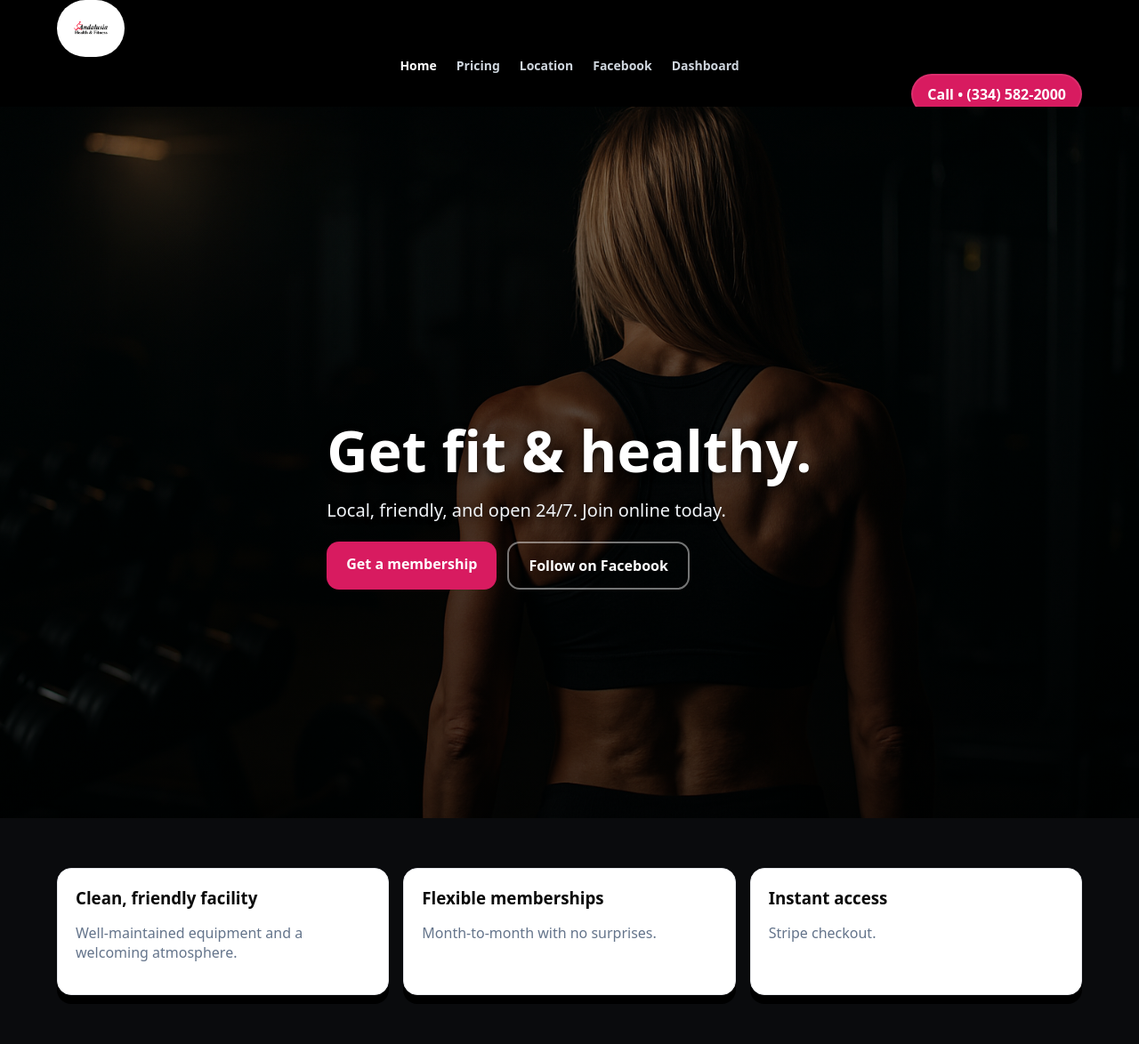
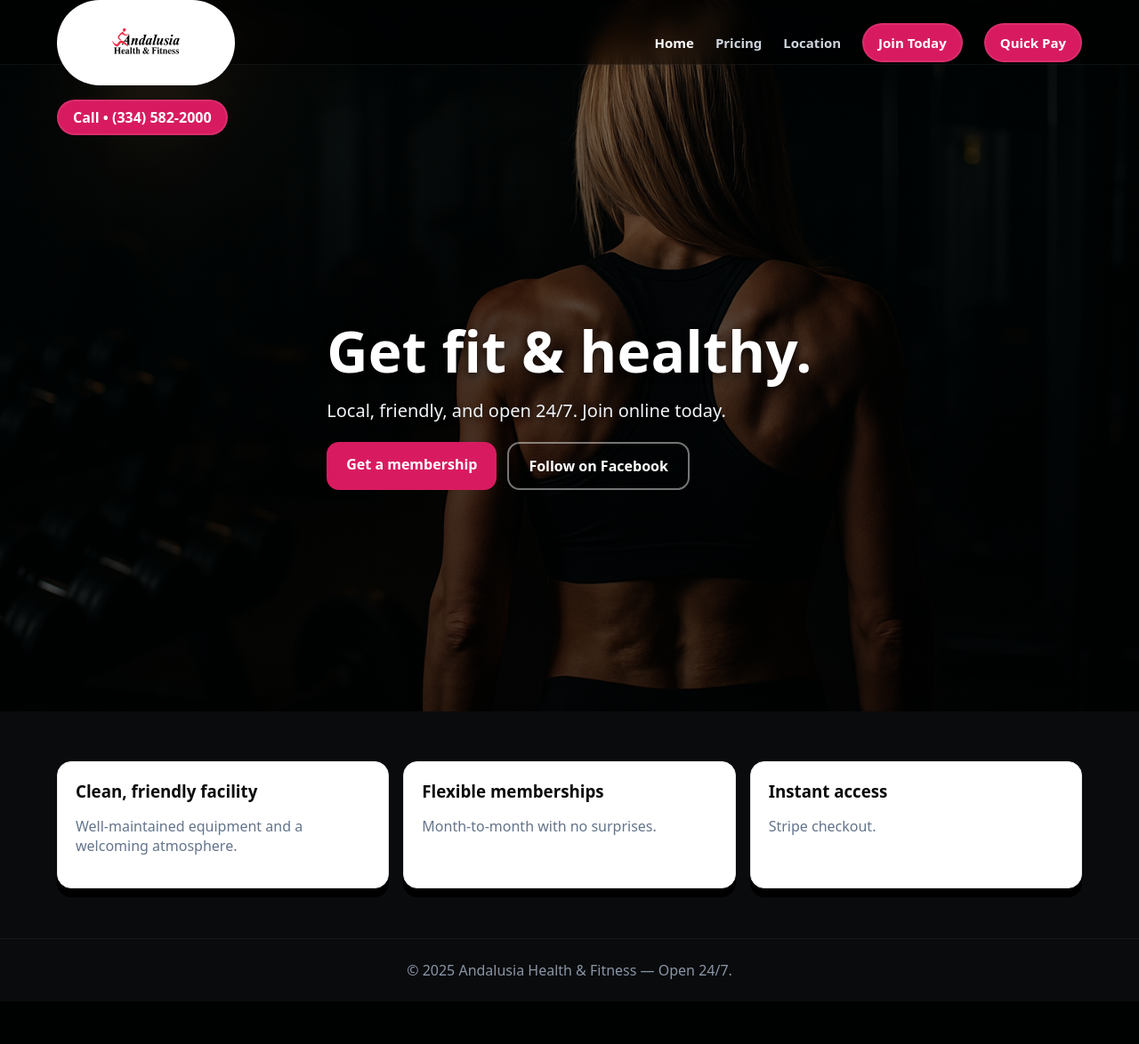
Before and after one commit to BackTraceWeb/Andalusia-Health-and-Fitness, a PHP site: page / in a window 1280 px wide. Shown: the top 1174 px of the page at 89% size. After the commit the page ends 1101 px from the top, so only its background shows below. Run offline with PHP 8.4, Linux system fonts and the light colour scheme.

Commit message:
Add membership and payments HTML files

```diff
--- a/index.html
+++ b/index.html
@@ -21,9 +21,10 @@
   <a href="index.html" class="active">Home</a>
   <a href="pricing.html">Pricing</a>
   <a href="https://maps.google.com/?q=205+Church+St,+Andalusia,+AL+36420" target="_blank" rel="noopener">Location</a>
-        <a href="https://www.facebook.com/p/Andalusia-Health-and-Fitness-100057140663701/" target="_blank" rel="noopener">Facebook</a>
-        <a href="dashboard.html">Dashboard</a>
+  <a href="membership.html" class="btn-join">Join Today</a>
+  <a href="payments.html" class="btn-join">Quick Pay</a>
 </nav>
+
 
       <!-- Right: call CTA -->
       <div class="top-cta">
--- a/styles.css
+++ b/styles.css
@@ -1,6 +1,6 @@
 /* =========================================================
    Andalusia Health & Fitness – Global Styles
-   File: assets/css/style.css
+   File: assets/css/styles.css
    ========================================================= */
 
 /* ====== Theme ====== */
@@ -31,68 +31,73 @@ img{max-width:100%;display:block}
 .shell{max-width:1200px;margin:0 auto;padding:0 24px}
 
 /* =========================================================
-   Top Bar / Navigation (shared across all pages)
+   Top Bar / Navigation (logo + nav)
    ========================================================= */
-/* Fix: don't let the brand pill stretch full width */
-/* Let the brand cell size naturally */
-.topbar .shell {
-  grid-template-columns: auto 1fr auto;  /* brand auto, nav flex, CTA auto */
-  align-items: center;
-  height: 120px;                        /* increase bar height */
+.topbar{
+  position:fixed; top:0; left:0; right:0; z-index:50;
+  background:rgba(0,0,0,.45); backdrop-filter:saturate(140%) blur(8px);
+  border-bottom:1px solid rgba(255,255,255,.06);
+}
+.topbar .shell{
+  display:grid;
+  grid-template-columns: auto 1fr;  /* logo | nav */
+  align-items:center;
+  height:72px;
+  gap:16px;
 }
 
+/* Logo pill */
+.brand-pill{
+  display:inline-flex;
+  align-items:center; justify-content:center;
+  padding:6px 14px;                 /* skinny bubble */
+  background:#fff;
+  border:2px solid rgba(255,255,255,.08);
+  border-radius:999px;
+  box-shadow:0 2px 6px rgba(0,0,0,.18);
+  width:max-content; white-space:nowrap;
+  line-height:0;
+  transition:transform .2s ease, box-shadow .2s ease;
+}
+.brand-pill:hover{ transform:translateY(-2px) scale(1.02); box-shadow:0 4px 14px rgba(0,0,0,.25) }
+.brand-pill img{ height:65px; width:auto; display:inline-block }
 
-.brand-pill {
-  display: inline-flex;
-  align-items: center;
-  justify-content: center;
-  background: #fff;                            /* CTA uses brand color, logo pill stays white */
-  border: 2px solid rgba(255,255,255,.08);
-  padding: 10px 16px;                          /* identical padding as .pill-cta */
-  border-radius: 999px;
-  font-weight: 800;
-  transition: transform .2s ease, box-shadow .2s ease, background .2s ease;
-  height: auto;                                /* let logo decide height */
-  width: max-content;                          /* bubble hugs logo */
+/* Nav */
+.mainnav{
+  display:flex; gap:24px; justify-content:flex-end; align-items:center;
 }
+.mainnav a{
+  color:#cfd6de; font-weight:700; font-size:15px;
+}
+.mainnav a:hover, .mainnav a.active{ color:#fff }
 
-.brand-pill:hover {
-  transform: translateY(-2px) scale(1.02);
-  box-shadow: 0 4px 14px rgba(0,0,0,.25);
+/* Join Today inside nav (goes to membership.html) */
+.mainnav a.btn-join{
+  color:#fff; background:var(--brand);
+  border:2px solid rgba(255,255,255,.08);
+  padding:10px 16px; border-radius:999px; font-weight:800;
+  transition:transform .2s ease, box-shadow .2s ease, background .2s ease;
 }
+.mainnav a.btn-join:hover{ background:var(--brand-dark); transform:translateY(-2px); box-shadow:0 6px 14px rgba(0,0,0,.28) }
+.mainnav a.btn-join:focus-visible{ outline:3px solid rgba(216,27,96,.45); outline-offset:2px }
 
-.brand-pill img {
-  height: 28px;                                /* ~same visual height as CTA text */
-  width: auto;                                 /* preserve aspect ratio */
-  display: block;
+/* =========================================================
+   Call bar (just below the topbar)
+   ========================================================= */
+.callbar{
+  position:sticky; top:72px; z-index:40;
+  background:#000;
+  border-bottom:1px solid rgba(255,255,255,.08);
 }
-
-
-/* Scale logo down a bit on small screens */
-@media (max-width: 640px){
-  .brand-pill img{ height: 48px; }
+.callbar .shell{
+  display:flex; justify-content:flex-end; align-items:center;
+  gap:12px; padding:8px 24px;
 }
-
-.brand-pill:hover{ transform:translateY(-2px) scale(1.02); box-shadow:0 4px 14px rgba(0,0,0,0.25) }
-.brand-pill img {
-  height: 40px;        /* controls vertical size */
-  width: auto;         /* auto keeps the correct aspect ratio */
-  display: block;
-}
-
-
-/* Center nav */
-.mainnav{ display:flex; gap:22px; justify-content:center }
-.mainnav a{ color:#cfd6de; font-weight:600; font-size:14px }
-.mainnav a:hover{ color:#fff }
-.mainnav a.active{ color:#fff }
-
-/* Right CTA (Join Today pill) */
-.top-cta{ display:flex; justify-content:flex-end }
 .pill-cta{
   display:inline-block; color:#fff; background:var(--brand); border:2px solid rgba(255,255,255,.08);
   padding:10px 16px; border-radius:999px; font-weight:800;
   transition:transform .2s ease, box-shadow .2s ease, background .2s ease;
+  white-space:nowrap; line-height:1;
 }
 .pill-cta:hover{ background:var(--brand-dark); transform:translateY(-2px); box-shadow:0 6px 14px rgba(0,0,0,.28) }
 .pill-cta:focus-visible{ outline:3px solid rgba(216,27,96,.45); outline-offset:2px }
@@ -104,7 +109,6 @@ img{max-width:100%;display:block}
   min-height:100vh; position:relative; display:flex; align-items:center;
   background:#0a0b0d url('girlgym.png') center/cover no-repeat;
 }
-/* Overlay for readability on hero image */
 .hero .overlay{
   position:absolute; inset:0;
   background:
@@ -112,7 +116,7 @@ img{max-width:100%;display:block}
     linear-gradient(180deg, rgba(0,0,0,.42) 0%, rgba(0,0,0,.70) 100%);
 }
 .hero .shell{ position:relative; z-index:1 }
-.hero-copy{ color:var(--ink); padding-top:96px }
+.hero-copy{ color:var(--ink); padding-top:112px } /* allow for topbar + callbar */
 .hero-copy h1{
   margin:0 0 12px 0; font-size:64px; line-height:1.06; font-weight:800; letter-spacing:.2px;
   color:#fff; text-shadow:0 3px 10px rgba(0,0,0,.65);
@@ -122,11 +126,10 @@ img{max-width:100%;display:block}
   text-shadow:0 2px 6px rgba(0,0,0,.55);
 }
 
-/* Compact hero variant for inner pages (used by pricing) */
+/* Compact hero for inner pages */
 .hero--compact{
-  background:#0a0b0d;       /* solid, no image */
-  min-height:auto;
-  padding:120px 0 60px;     /* account for fixed topbar */
+  background:#0a0b0d; min-height:auto;
+  padding:140px 0 60px; /* account for fixed bars */
 }
 .hero--compact .hero-copy h1{ font-size:48px }
 .hero--compact .hero-copy .lede{ font-size:20px; margin-top:8px }
@@ -160,12 +163,11 @@ img{max-width:100%;display:block}
 .grid-3{ display:grid; grid-template-columns:repeat(3,1fr); gap:16px }
 .card{
   background:#fff; border:1px solid var(--card-border); border-radius:16px; padding:20px;
-  box-shadow:0 10px 0 #000;    /* bold bottom shadow like your screenshot */
+  box-shadow:0 10px 0 #000;
 }
 .card h3{ margin:0 0 6px 0 }
 .muted{ color:var(--muted-light) }
 
-/* Pricing lists inside cards */
 .features ul{ list-style:disc; padding-left:20px; margin:0 }
 .features ul li{ margin:6px 0 }
 .features .card span.muted{
@@ -173,7 +175,7 @@ img{max-width:100%;display:block}
 }
 
 /* =========================================================
-   Forms / Inputs (if needed later)
+   Forms / Inputs
    ========================================================= */
 .input{ width:100%; padding:12px 14px; border:1px solid #e5e7eb; border-radius:12px }
 
@@ -188,9 +190,28 @@ img{max-width:100%;display:block}
 /* =========================================================
    Responsive
    ========================================================= */
-@media (max-width:980px){
-  .topbar .shell{ grid-template-columns:1fr auto auto }
-  .mainnav{ display:none }           /* hide center nav on small screens; add burger later if needed */
-  .hero-copy h1{ font-size:44px }
+@media (max-width:1024px){
+  .mainnav{ gap:18px }
+  .brand-pill img{ height:56px }
+}
+@media (max-width:768px){
+  .topbar .shell{ height:64px }
+  .brand-pill img{ height:40px }
+  .mainnav{ gap:14px; flex-wrap:wrap; justify-content:flex-end }
+  .callbar .shell{ justify-content:center }   /* center call button on phones */
+  .hero-copy{ padding-top:96px }
   .grid-3{ grid-template-columns:1fr }
 }
+
+/* Wider logo pill */
+.brand-pill {
+  padding: 6px 28px;     /* increased horizontal padding (was 14px) */
+  min-width: 200px;      /* ensures pill doesn’t collapse */
+  justify-content: center;
+}
+
+.brand-pill img {
+  height: 80px;      /* was 65px → bump up for readability */
+  width: auto;       /* maintain aspect ratio */
+  display: inline-block;
+}
```
Also changed, not shown: membership.html (added), payments.html (added). Lines whose indentation alone changed are shown as unchanged.
